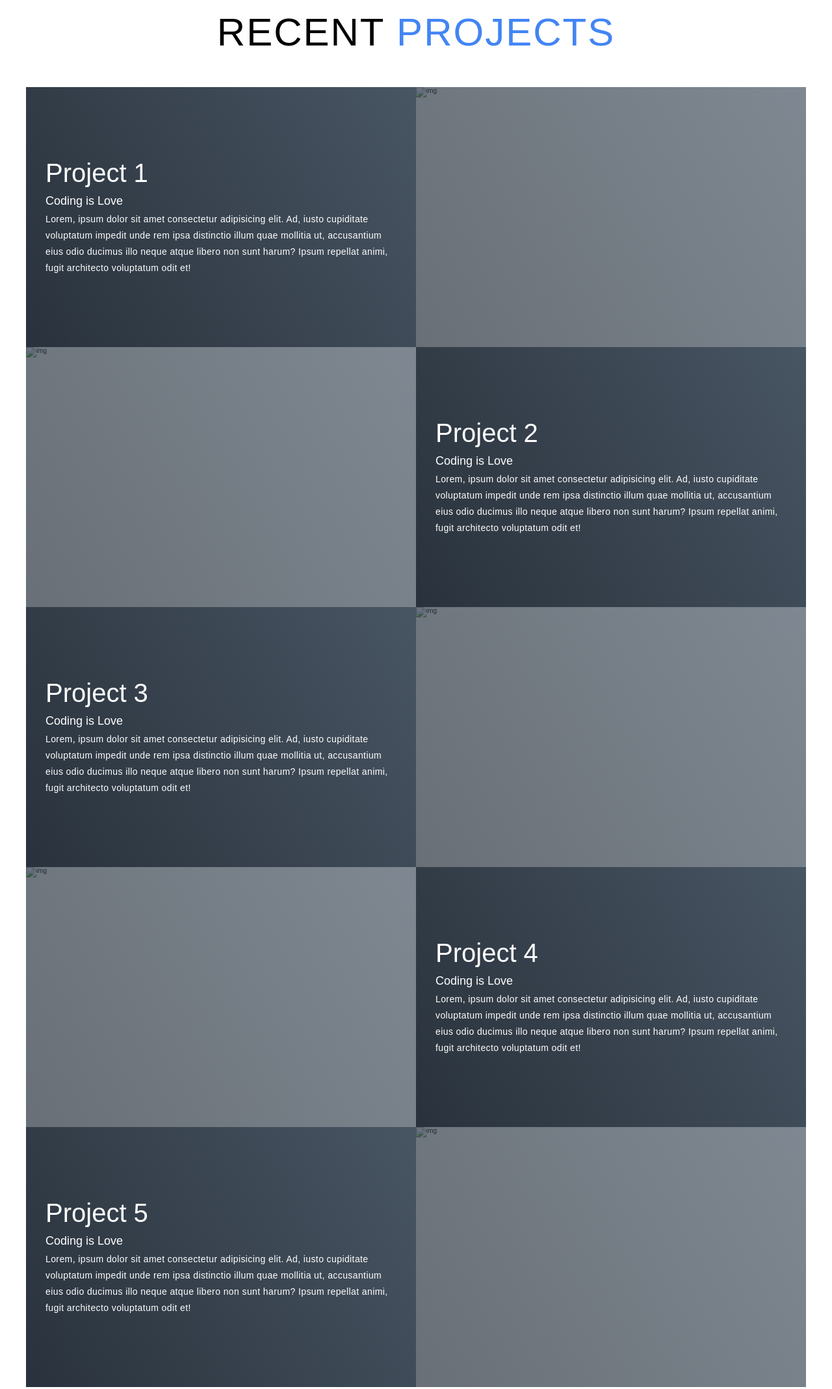
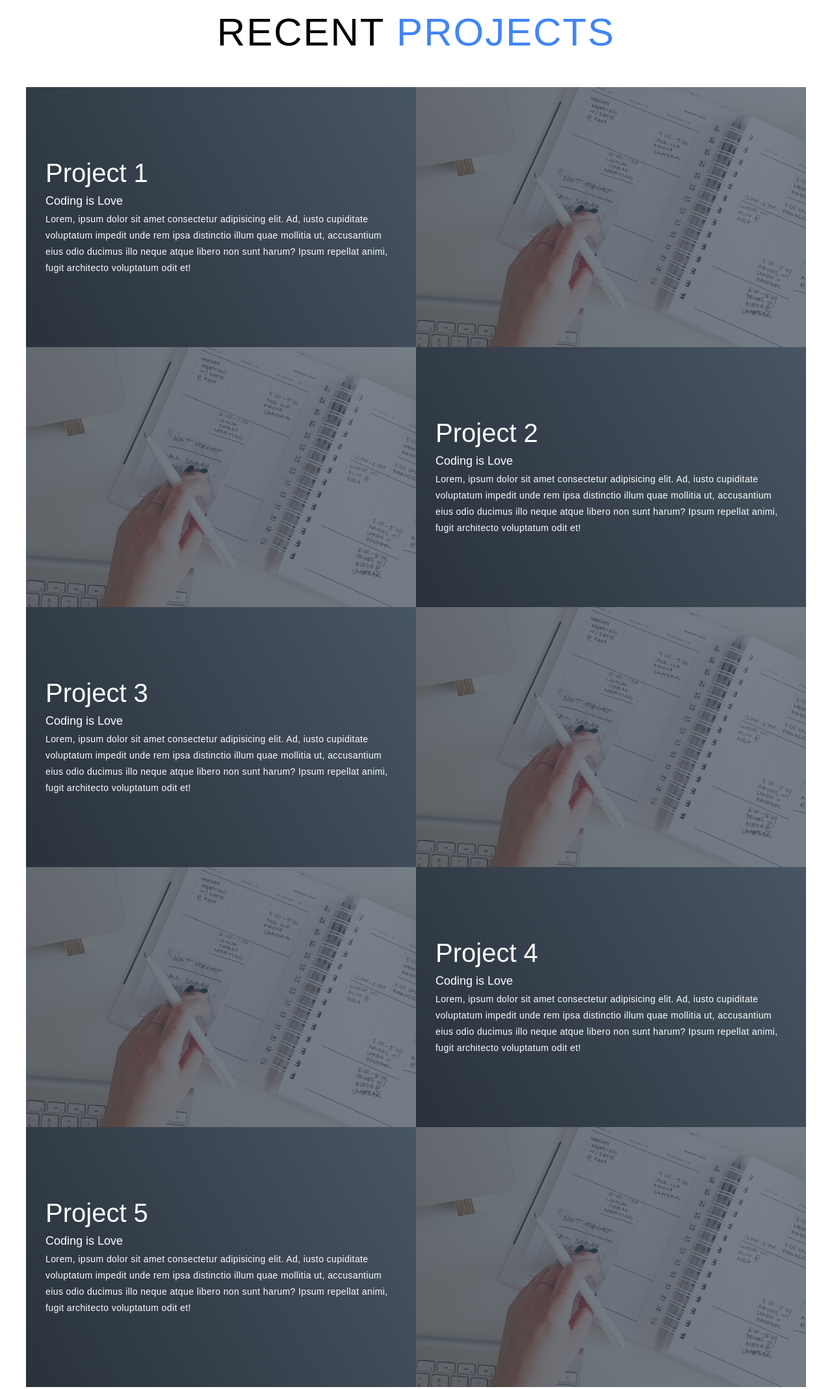
Before and after one commit to Piyushjain3513/Bharat-Intern-Project-1, a plain HTML site: page index.html in a window 1280 px wide. Shown: the part 1700-3837 px from the top of the page at 65% size. Drawn offline with Linux system fonts and the light colour scheme.

Commit message:
Update index.html

```diff
--- a/index.html
+++ b/index.html
@@ -104,7 +104,7 @@
               harum? Ipsum repellat animi, fugit architecto voluptatum odit et!</p>
           </div>
           <div class="project-img">
-            <img src="./img/img-1.png" alt="img">
+            <img src="portfolio - BHARAT INTERN/img/img-1.png" alt="img">
           </div>
         </div>
         <div class="project-item">
@@ -116,7 +116,7 @@
               harum? Ipsum repellat animi, fugit architecto voluptatum odit et!</p>
           </div>
           <div class="project-img">
-            <img src="./img/img-1.png" alt="img">
+            <img src="portfolio - BHARAT INTERN/img/img-1.png" alt="img">
           </div>
         </div>
         <div class="project-item">
@@ -128,7 +128,7 @@
               harum? Ipsum repellat animi, fugit architecto voluptatum odit et!</p>
           </div>
           <div class="project-img">
-            <img src="./img/img-1.png" alt="img">
+            <img src="portfolio - BHARAT INTERN/img/img-1.png" alt="img">
           </div>
         </div>
         <div class="project-item">
@@ -140,7 +140,7 @@
               harum? Ipsum repellat animi, fugit architecto voluptatum odit et!</p>
           </div>
           <div class="project-img">
-            <img src="./img/img-1.png" alt="img">
+            <img src="portfolio - BHARAT INTERN/img/img-1.png" alt="img">
           </div>
         </div>
         <div class="project-item">
@@ -152,7 +152,7 @@
               harum? Ipsum repellat animi, fugit architecto voluptatum odit et!</p>
           </div>
           <div class="project-img">
-            <img src="./img/img-1.png" alt="img">
+            <img src="portfolio - BHARAT INTERN/img/img-1.png" alt="img">
           </div>
         </div>
       </div>
@@ -165,7 +165,7 @@
     <div class="about container">
       <div class="col-left">
         <div class="about-img">
-          <img src="./img/img-2.png" alt="img">
+          <img src="portfolio - BHARAT INTERN/img/img-2.png" alt="img">
         </div>
       </div>
       <div class="col-right">
```
